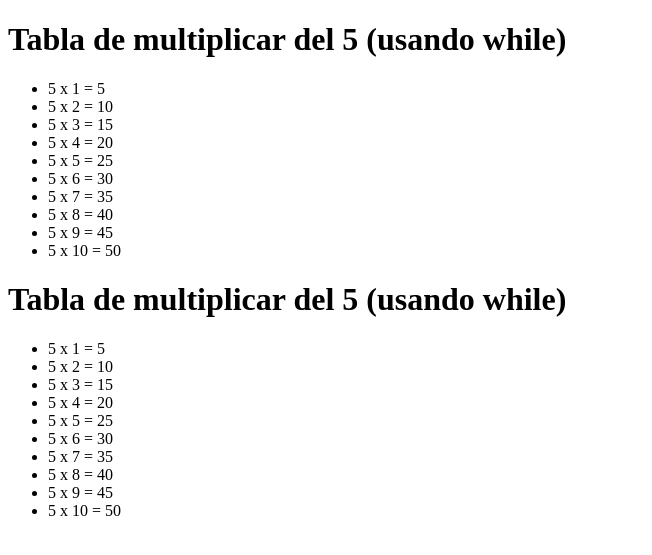
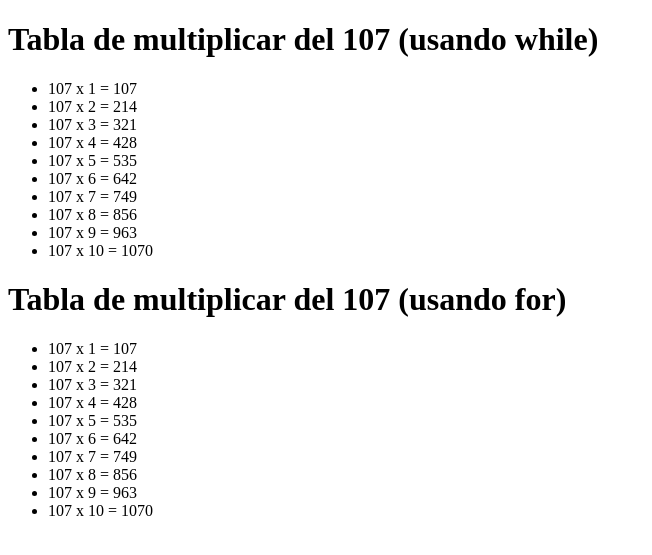
Before and after one commit to imShazzo/DAW2, a PHP site: page /Clase/UT2/1.3.php in a window 1280 px wide. Shown: the top 555 px of the page, without its empty margins (0-652 px from the left). Run offline with PHP 8.4, Linux system fonts and the light colour scheme.

Commit message:
refactor(dwes): update test values and add explanatory comments in exercise 1.3

```diff
--- a/DWES/Docker/src/Clase/UT2/1.3.php
+++ b/DWES/Docker/src/Clase/UT2/1.3.php
@@ -15,7 +15,7 @@
         // Definición de variables iniciales:
         // $numero: almacena la base de la tabla de multiplicar a calcular.
         // $indice: actúa como contador/multiplicador inicial para el bucle.
-        $numero = 5;
+        $numero = 107;
         $indice = 1;
 
         // -------------------------------------------------------------
@@ -44,7 +44,7 @@
         // -------------------------------------------------------------
 
         // Encabezado y apertura de la segunda lista HTML
-        echo "<h1>Tabla de multiplicar del " . $numero . " (usando while)</h1><ul>";
+        echo "<h1>Tabla de multiplicar del " . $numero . " (usando for)</h1><ul>";
 
         // Bucle 'for': unifica en una sola línea la inicialización, la condición y el paso:
         // 1. $indice = 1;         -> Reinicia el contador a 1 (ya que el while anterior lo dejó en 11).
```
